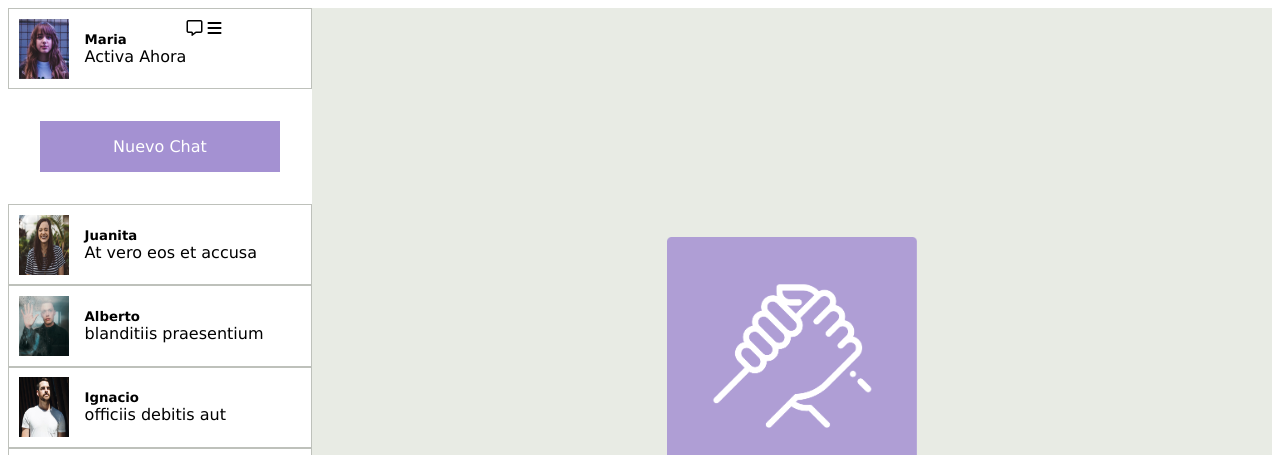
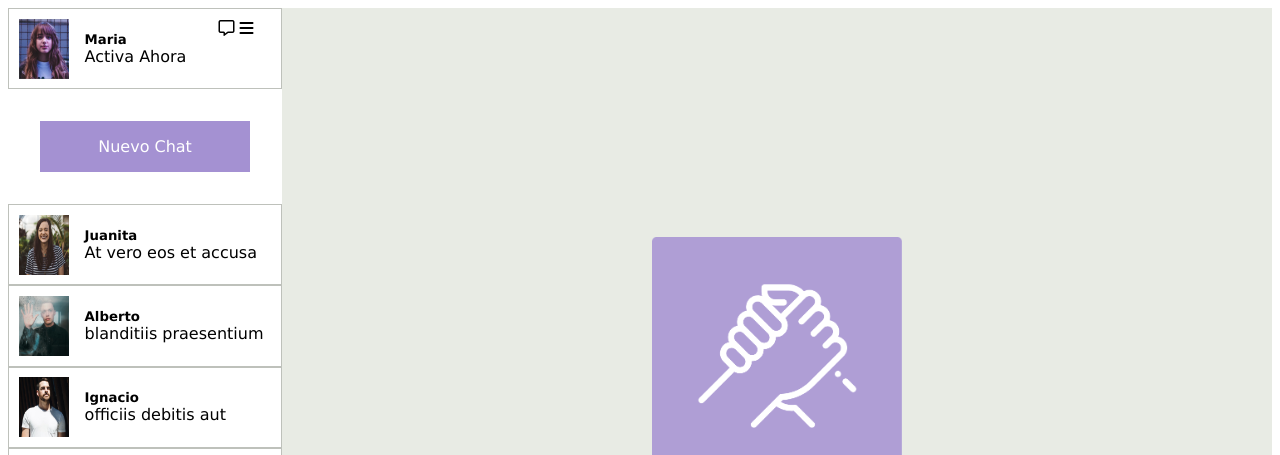
Before and after one commit to BarbaraPo/sistema-de-mensajeria, a plain HTML site: page index.html in a window 1280 px wide. Shown: the top 455 px of the page. Drawn offline with Linux system fonts and the light colour scheme.

Commit message:
ajustes finales

```diff
--- a/assets/css/style.css
+++ b/assets/css/style.css
@@ -10,7 +10,12 @@ body {
 .contactos {
     display: flex;
     flex-direction: column;
-    width: 400px;
+    width: 350px;
+
+}
+.iconos {
+
+margin-left: 2em;
 
 }
 
```
